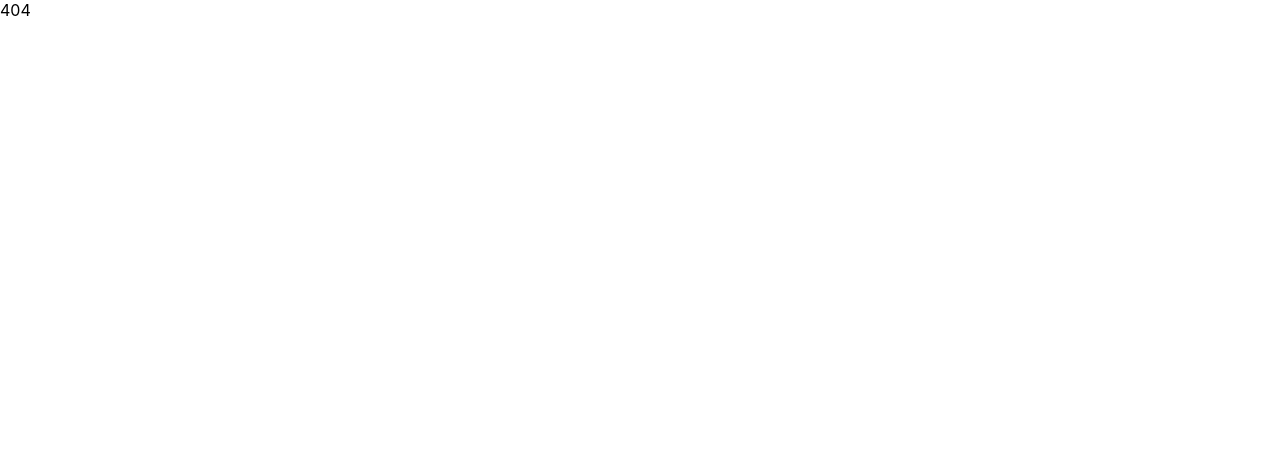
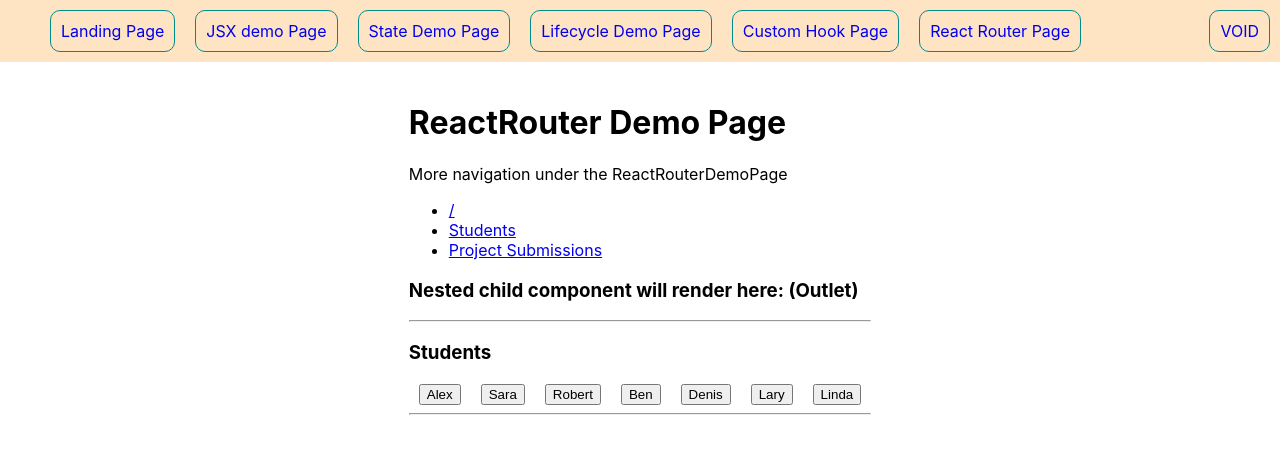
Before and after one commit to AYBootcamp/lecture-demos, a React (Create React App) app in the folder react-demo/: page /reactRouterPage/students in a window 1280 px wide. Before the commit this address had no page. Shown: the top 454 px of the page. Built offline with nearby package versions, Linux system fonts and the light colour scheme.

Commit message:
add router demo code

```diff
--- a/react-demo/src/App.js
+++ b/react-demo/src/App.js
@@ -2,12 +2,20 @@ import React from 'react'
 import { createBrowserRouter, RouterProvider } from 'react-router-dom'
 
 import Nav, { PATH } from './components/Nav'
-import CustomHookPage from './routes/CustomhookPage'
-import JsxDemoPage from './routes/JsxDemoPage'
-import LandingPage from './routes/LandingPage'
-import LifecycleDemoPage from './routes/LifecycleDemoPage'
-import StateDemoPage from './routes/StateDemoPage'
+import {
+    CustomHookPage,
+    ErrorPage,
+    JsxDemoPage,
+    LandingPage,
+    LifecycleDemoPage,
+    ProjectSubmissions,
+    ReactRouterDemoPage,
+    StateDemoPage,
+    StudentProfile,
+    Students,
+} from './routes'
 
+// RouterDemo #1: Create router object
 const router = createBrowserRouter([
     {
         path: PATH.root,
@@ -33,11 +41,32 @@ const router = createBrowserRouter([
                 path: PATH.customHookPage,
                 element: <CustomHookPage />,
             },
+            {
+                path: PATH.reactRouterPage,
+                element: <ReactRouterDemoPage />,
+                // RouterDemo #6-a: Route Nesting
+                children: [
+                    {
+                        path: 'students',
+                        element: <Students />,
+                    },
+                    {
+                        path: 'students/:studentId',
+                        element: <StudentProfile />,
+                    },
+                    {
+                        path: 'project_submission',
+                        element: <ProjectSubmissions />,
+                    },
+                ],
+            },
         ],
-        errorElement: <div>404</div>,
+        // RouterDemo #5: Error page
+        errorElement: <ErrorPage />,
     },
 ])
 
+// RouterDemo #2: Render RouterProvider
 const App = () => {
     return <RouterProvider router={router} />
 }
--- a/react-demo/src/components/Nav.js
+++ b/react-demo/src/components/Nav.js
@@ -32,12 +32,19 @@ const PageWrapper = styled.div`
     align-items: center;
 `
 
+const LinkWrapper = styled.ul`
+    & > li:last-child {
+        margin-left: auto;
+    }
+`
+
 export const PATH = {
     root: '/',
     jsxDemoPage: 'jsxDemoPage',
     stateDemoPage: 'stateDemoPage',
     lifecycleDemoPage: 'lifecycleDemoPage',
     customHookPage: 'customHookPage',
+    reactRouterPage: 'reactRouterPage',
 }
 
 const links = [
@@ -58,6 +65,7 @@ const links = [
         title: 'Lifecycle Demo Page',
     },
     { to: PATH.customHookPage, title: 'Custom Hook Page' },
+    { to: PATH.reactRouterPage, title: 'React Router Page' },
 ]
 
 /**
@@ -67,13 +75,17 @@ const Nav = () => {
     return (
         <div>
             <NavContainer>
-                <ul>
+                <LinkWrapper>
+                    {/* RouterDemo #3: Create Links for navigation */}
                     {links.map((link) => (
                         <li key={link.to}>
                             <Link to={link.to}>{link.title}</Link>
                         </li>
                     ))}
-                </ul>
+                    <li>
+                        <Link to={'error'}>VOID</Link>
+                    </li>
+                </LinkWrapper>
             </NavContainer>
             <PageWrapper>
                 <Outlet />
--- /dev/null
+++ b/react-demo/src/routes/ErrorPage.js
@@ -0,0 +1,24 @@
+import React from 'react'
+import { useNavigate } from 'react-router-dom'
+import styled from 'styled-components'
+
+const PageWrapper = styled.div`
+    display: flex;
+    justify-content: center;
+    align-items: center;
+    flex-direction: column;
+`
+
+const ErrorPage = () => {
+    const nagivate = useNavigate()
+    return (
+        <PageWrapper>
+            <h1>404!</h1>
+            <h3>This page does not exists</h3>
+            {/* RouterDemo #7: Nagivate backwards in the history stack */}
+            <button onClick={() => nagivate(-1)}>Go back</button>
+        </PageWrapper>
+    )
+}
+
+export default ErrorPage
--- /dev/null
+++ b/react-demo/src/routes/ReactRouterDemoPage/ProjectSubmissions.js
@@ -0,0 +1,11 @@
+import React from 'react'
+
+const ProjectSubmissions = () => {
+    return (
+        <div>
+            <h3>Project submissions</h3>
+        </div>
+    )
+}
+
+export default ProjectSubmissions
--- /dev/null
+++ b/react-demo/src/routes/ReactRouterDemoPage/ReactRouterDemoPage.js
@@ -0,0 +1,31 @@
+import React from 'react'
+import { Link, Outlet } from 'react-router-dom'
+
+// RouterDemo #4: Land on page
+const ReactRouterDemoPage = () => {
+    return (
+        <div>
+            <h1>ReactRouter Demo Page</h1>
+            <p> More navigation under the ReactRouterDemoPage </p>
+            {/* RouterDemo #6-b: Route Nesting - sub routes navigation  */}
+            <ul>
+                <li>
+                    <Link to="">/</Link>
+                </li>
+                <li>
+                    <Link to="students">Students</Link>
+                </li>
+                <li>
+                    <Link to="project_submission">Project Submissions</Link>
+                </li>
+            </ul>
+
+            {/* RouterDemo #6-c: Route Nesting - Children */}
+            <h3> Nested child component will render here: (Outlet)</h3>
+            <hr />
+            <Outlet />
+            <hr />
+        </div>
+    )
+}
+export default ReactRouterDemoPage
--- /dev/null
+++ b/react-demo/src/routes/ReactRouterDemoPage/StudentProfile.js
@@ -0,0 +1,31 @@
+import React from 'react'
+import { useLocation } from 'react-router-dom'
+import styled from 'styled-components'
+
+import { students } from './mockData'
+
+const StyledLabel = styled.label`
+    font-weight: bold;
+`
+
+const StudentProfile = () => {
+    let location = useLocation()
+    console.info({ location })
+
+    // pathname is a string "/reactRouterPage/students/1002", we can use split to get the id
+    const studentId = location.pathname.split('/').at(-1)
+
+    /* Access profile using the id from mock data */
+    const studentProfile = students[studentId]
+    return (
+        <div>
+            <h3>Student Profile - {studentId}</h3>
+            <StyledLabel>Name: </StyledLabel>
+            <p>{studentProfile.name}</p>
+            <StyledLabel>Age: </StyledLabel>
+            <p>{studentProfile.age}</p>
+        </div>
+    )
+}
+
+export default StudentProfile
--- /dev/null
+++ b/react-demo/src/routes/ReactRouterDemoPage/Students.js
@@ -0,0 +1,25 @@
+import React from 'react'
+import { Link } from 'react-router-dom'
+import styled from 'styled-components'
+
+import { students } from './mockData'
+
+const StyledProfileLink = styled(Link)`
+    margin: 0 10px;
+`
+
+const Students = () => {
+    return (
+        <div>
+            <h3>Students</h3>
+            {Object.values(students).map((student) => (
+                // create Link url using loop
+                <StyledProfileLink to={`${student.id}`} key={student.id}>
+                    <button>{student.name}</button>
+                </StyledProfileLink>
+            ))}
+        </div>
+    )
+}
+
+export default Students
--- /dev/null
+++ b/react-demo/src/routes/ReactRouterDemoPage/index.js
@@ -0,0 +1,4 @@
+export { default as ProjectSubmissions } from './ProjectSubmissions'
+export { default } from './ReactRouterDemoPage'
+export { default as StudentProfile } from './StudentProfile'
+export { default as Students } from './Students'
--- /dev/null
+++ b/react-demo/src/routes/ReactRouterDemoPage/mockData.js
@@ -0,0 +1,40 @@
+// Mock data
+
+//  students by id
+export const students = {
+    1001: {
+        id: '1001',
+        name: 'Alex',
+        age: '20',
+    },
+    1002: {
+        id: '1002',
+        name: 'Sara',
+        age: '18',
+    },
+    1003: {
+        id: '1003',
+        name: 'Robert',
+        age: '21',
+    },
+    1004: {
+        id: '1004',
+        name: 'Ben',
+        age: '25',
+    },
+    1005: {
+        id: '1005',
+        name: 'Denis',
+        age: '22',
+    },
+    1006: {
+        id: '1006',
+        name: 'Lary',
+        age: '30',
+    },
+    1007: {
+        id: '1007',
+        name: 'Linda',
+        age: '35',
+    },
+}
--- /dev/null
+++ b/react-demo/src/routes/index.js
@@ -0,0 +1,12 @@
+export { default as CustomHookPage } from './CustomhookPage'
+export { default as ErrorPage } from './ErrorPage'
+export { default as JsxDemoPage } from './JsxDemoPage'
+export { default as LandingPage } from './LandingPage'
+export { default as LifecycleDemoPage } from './LifecycleDemoPage'
+export {
+    ProjectSubmissions,
+    default as ReactRouterDemoPage,
+    StudentProfile,
+    Students,
+} from './ReactRouterDemoPage'
+export { default as StateDemoPage } from './StateDemoPage'
```
